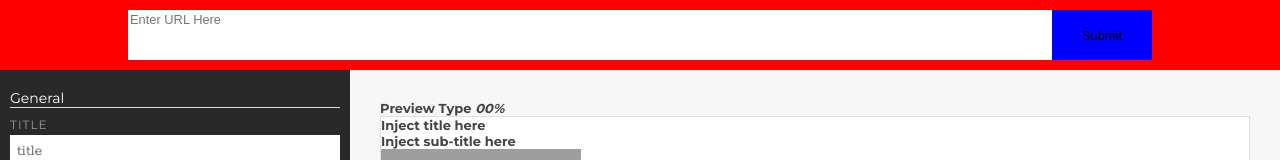
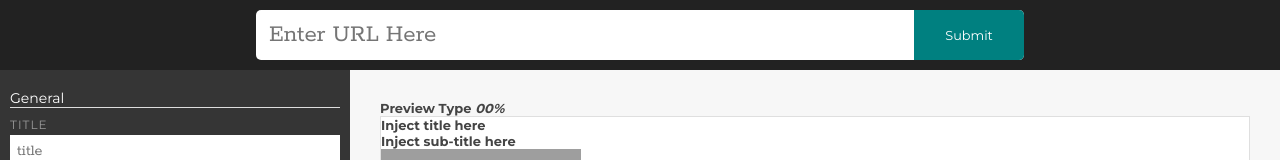
Before and after one commit to NathanHass/sndMakes, a website: page index.html in a window 1280 px wide. Shown: the top 160 px of the page. Drawn offline with nearby package versions, Linux system fonts and the light colour scheme; grey boxes are pictures that could not be loaded.

Commit message:
added some style to the top bar

```diff
--- a/index.html
+++ b/index.html
@@ -12,7 +12,7 @@
 		<nav class="top-nav">
 			<form class="url-form">
 	            <div class="url-input-mod">
-	            	<textarea class="url-input-textarea" id="textarea" name="textarea" rows="3" placeholder="Enter URL Here"></textarea><br>
+	            	<input class="url-input" id="urlInput" name="url input" rows="3" placeholder="Enter URL Here"></input><br>
 					<button type="submit" class="url-input-btn">Submit</button>
 				</div> <!-- /.input -->
 			</form> <!-- /.form -->
--- a/scss/screen.scss
+++ b/scss/screen.scss
@@ -5,7 +5,7 @@ $sans: 'Montserrat', sans-serif;
 $serif: 'Rokkitt', serif;
 
 html {
- background-color: #292929;
+ background-color: #353535;
 }
 
 .body {
@@ -19,32 +19,39 @@ html {
 	left: 0;
 	right: 0;
 	height: 70px;
-	background-color: red;
+	background-color: #222;
 }
 
 .url-input-mod {
-	width: 80%;
-	margin: 10px 10%;
+	width: 60%;
+	margin: 10px 20%;
 	height: 50px;
 	position: relative;
+	border-radius: 5px;
+	overflow: hidden;
 }
 
-.url-input-textarea {
+.url-input {
 	@include input-default;
 	@include absolute(0 0 0 0);
 	background-color: #fff;
 	display: block;
 	@include size(100%);
+	padding: 13px;
+	font-size: 25px;
+	font-family: $serif;
 }
 
 .url-input-btn {
 	@include input-default;
 	@include absolute(0 0 0 n);
-	width: 100px;
+	width: 110px;
 	z-index: 1;
 	display: block;
 	float: right;
-	background-color: blue;
+	background-color: teal;
+	color: #fff;
+	font-family: $sans;
 }
 
 
```
Also changed, not shown: css/screen.css.
